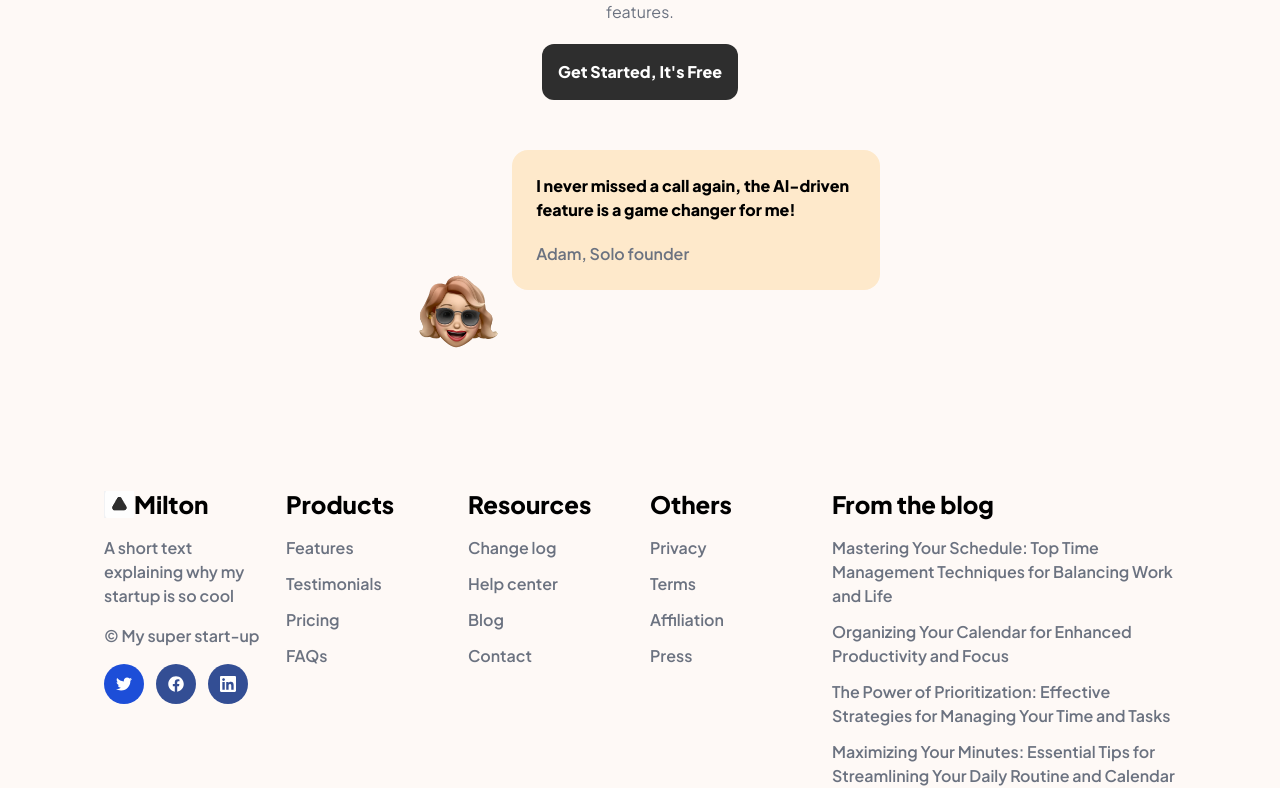
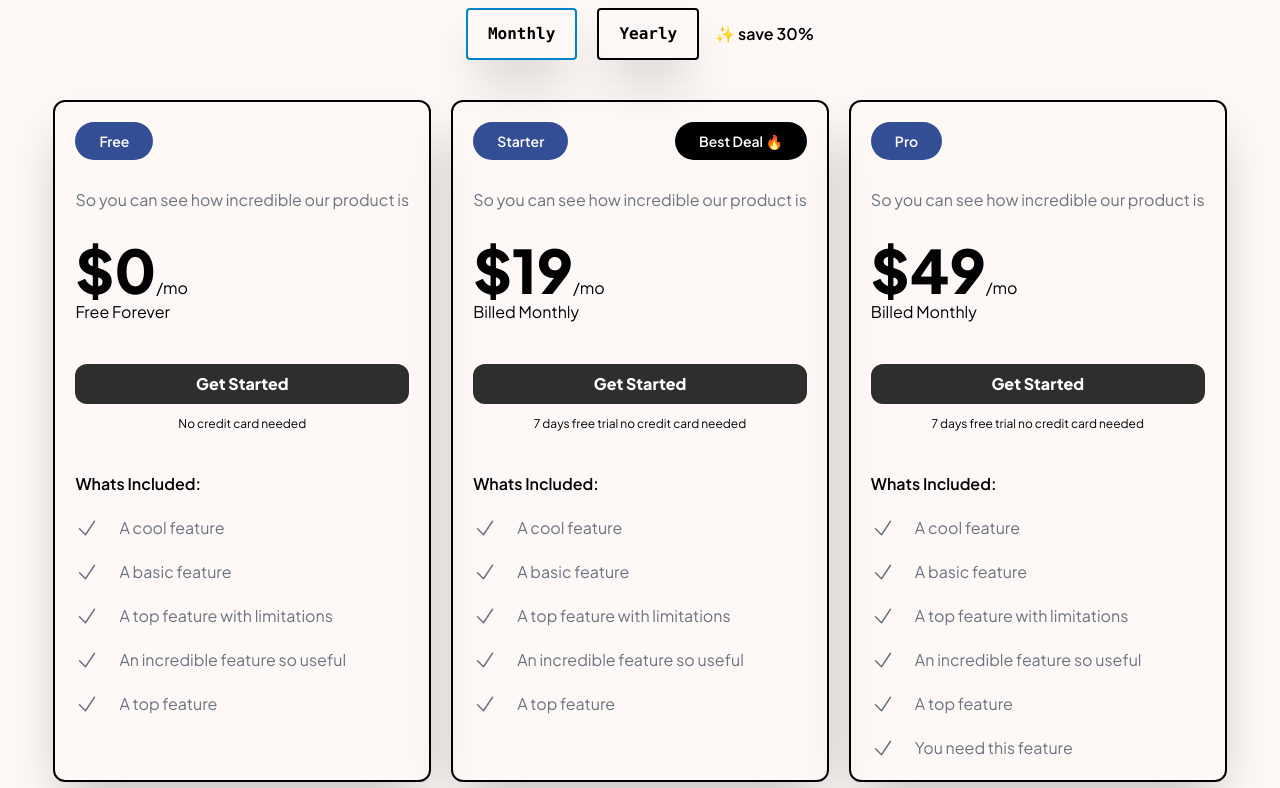
Before and after one commit to ARJ2160/Milton-Framer-Template, a React (Vite) app: page / in a window 1280 px wide. Shown: the part 5970-6758 px from the top of the page. Built offline with nearby package versions, Linux system fonts and the light colour scheme.

Commit message:
Add Pricing Section

```diff
--- a/data/data.ts
+++ b/data/data.ts
@@ -1,13 +1,16 @@
+// Features
 import FeatureImg1 from "../src/assets/images/Features/Feature1.webp";
 import FeatureImg2 from "../src/assets/images/Features/Feature2.webp";
 import FeatureImg3 from "../src/assets/images/Features/Feature3.webp";
 import FeatureImg4 from "../src/assets/images/Features/Feature4.webp";
 
+// Emojis
 import emojiUser1 from "../src/assets/images/EmojiUser/emojiUser1.webp";
 import emojiUser2 from "../src/assets/images/EmojiUser/emojiUser2.webp";
 import emojiUser3 from "../src/assets/images/EmojiUser/emojiUser3.webp";
 import emojiUser4 from "../src/assets/images/EmojiUser/emojiUser4.webp";
 
+// More Features
 import moreFeatures1 from "../src/assets/images/MoreFeatures/MoreFeatures1.svg";
 import moreFeatures2 from "../src/assets/images/MoreFeatures/MoreFeatures2.svg";
 import moreFeatures3 from "../src/assets/images/MoreFeatures/MoreFeatures3.svg";
@@ -65,45 +68,91 @@ export const data = {
     featureCard: [
       {
         title: "Cross-Device Sync",
-        titleBg: "bg-[]",
         subText:
           "Keep your schedule in sync across all your devices, ensuring seamless access to your calendar, events, and tasks wherever you go.",
         image: moreFeatures1,
       },
       {
         title: "Auto Event Import",
-        titleBg: "bg-[#fee9cb]",
         subText:
           "Automatically import events from emails, social media, and other sources, so you never miss a beat or have to manually input details.",
         image: moreFeatures2,
       },
       {
         title: "Task Delegation",
-        titleBg: "bg-[#cceafd]",
         subText:
           "Easily assign tasks to team members, family, or friends, promoting shared responsibility and seamless collaboration.",
         image: moreFeatures3,
       },
       {
         title: "Voice Command Integration",
-        titleBg: "bg-[#ddf4e4]",
         subText:
           "Quickly create events, set reminders, or reschedule appointments with voice commands, thanks to compatibility with popular virtual assistants.",
         image: moreFeatures4,
       },
       {
         title: "Customizable Alerts",
-        titleBg: "bg-[#fdded6]",
         subText:
           "Personalize notification types and timings for events, tasks, and goals, ensuring you stay on track and informed without feeling overwhelmed.",
         image: moreFeatures5,
       },
       {
         title: "Privacy Protection",
-        titleBg: "bg-[#c39cf6]",
         subText:
           "Safeguard your personal information and event details with our robust security measures, including end-to-end encryption and optional password protection.",
         image: moreFeatures6,
+      },
+    ],
+  },
+  pricing: {
+    upperText: "Pricing and plans 💰",
+    title: "Find the best plan for your needs",
+    timeChoice: ["Monthly", "Yearly"],
+    cardConfig: [
+      {
+        plan: "Free",
+        subText: "So you can see how incredible our product is",
+        monthlyPrice: "0",
+        yearlyPrice: "0",
+        bestDeal: false,
+        features: [
+          "A cool feature",
+          "A basic feature",
+          "A top feature with limitations",
+          "An incredible feature so useful",
+          "A top feature",
+        ],
+      },
+      {
+        plan: "Starter",
+        subText: "So you can see how incredible our product is",
+        monthlyPrice: "19",
+        yearlyPrice: "15",
+        totalYearly: "180",
+        bestDeal: true,
+        features: [
+          "A cool feature",
+          "A basic feature",
+          "A top feature with limitations",
+          "An incredible feature so useful",
+          "A top feature",
+        ],
+      },
+      {
+        plan: "Pro",
+        subText: "So you can see how incredible our product is",
+        monthlyPrice: "49",
+        yearlyPrice: "45",
+        totalYearly: "540",
+        bestDeal: false,
+        features: [
+          "A cool feature",
+          "A basic feature",
+          "A top feature with limitations",
+          "An incredible feature so useful",
+          "A top feature",
+          "You need this feature",
+        ],
       },
     ],
   },
--- a/src/App.tsx
+++ b/src/App.tsx
@@ -6,6 +6,7 @@ import {
   Footer,
   Home,
   MoreFeatures,
+  Pricing,
 } from "./components/index";
 
 function App() {
@@ -15,6 +16,7 @@ function App() {
       <AppImage />
       <Features />
       <MoreFeatures />
+      <Pricing />
       <CTA />
       <Footer />
     </div>
--- a/src/components/Button.tsx
+++ b/src/components/Button.tsx
@@ -4,12 +4,14 @@ import { twMerge } from "tailwind-merge";
 interface ButtonProps {
   children: ReactNode;
   classNames: string;
+  onClick?: (event: any) => void;
 }
 
-export const Button = ({ children, classNames }: ButtonProps) => {
+export const Button = ({ children, classNames, onClick }: ButtonProps) => {
   return (
     <div>
       <button
+        onClick={onClick}
         className={twMerge(
           "text-white font-bold py-2 px-4 rounded",
           classNames
--- /dev/null
+++ b/src/components/Pricing.tsx
@@ -0,0 +1,117 @@
+import { useState } from "react";
+import { data } from "../../data/data";
+import { Button, Chips } from ".";
+
+export const Pricing = () => {
+  const [activeSection, setActiveSection] = useState<"Monthly" | "Yearly">(
+    "Monthly"
+  );
+
+  return (
+    <div className="center-flex flex-col h-fit mt-10">
+      <div className="upperText">{data.pricing.upperText}</div>
+      <div className="headingTitle">{data.pricing.title}</div>
+      <div className="time-choice center-flex gap-5 mt-5">
+        {data.pricing.timeChoice.map((time, i) => {
+          return (
+            <div className="center-flex" key={i}>
+              <Button
+                classNames={`font-semibold font-mono text-black border-2 border-black shadow-2xl px-5 py-3 ${
+                  activeSection === time && "border-sky-600"
+                }`}
+                onClick={() =>
+                  setActiveSection(time === "Monthly" ? "Monthly" : "Yearly")
+                }
+              >
+                {time}
+              </Button>
+              <div>
+                {time === "Yearly" ? (
+                  <div className="font-semibold ml-4">✨ save 30%</div>
+                ) : null}
+              </div>
+            </div>
+          );
+        })}
+      </div>
+      <div className="grid grid-cols-3 mt-10 gap-5">
+        {data.pricing.cardConfig.map((card, i) => {
+          return (
+            <div
+              className="col-span-1 p-5 border-2 border-black rounded-xl shadow-2xl"
+              key={i}
+            >
+              <div className="center-flex !justify-between">
+                <Chips classNames="bg-[#334E94] text-white">{card.plan}</Chips>
+                {card.bestDeal && (
+                  <Chips classNames="bg-black text-white">Best Deal 🔥</Chips>
+                )}
+              </div>
+              <div className="text-gray-500 my-7">{card.subText}</div>
+              <div className="my-5">
+                <span className="text-6xl font-extrabold">{`$${
+                  activeSection === "Monthly"
+                    ? card.monthlyPrice
+                    : activeSection === "Yearly" && card.yearlyPrice
+                }`}</span>
+                /mo
+                <div>
+                  {card.plan !== "Free"
+                    ? `Billed ${
+                        activeSection === "Yearly" && card.plan === "Starter"
+                          ? "$180"
+                          : activeSection === "Yearly" && card.plan === "Pro"
+                          ? "$540"
+                          : ""
+                      } Monthly`
+                    : "Free Forever"}
+                </div>
+              </div>
+              <div className="my-10">
+                <Button classNames="bg-lightGrey text-white center-flex px-10 w-full rounded-xl">
+                  Get Started
+                </Button>
+                <div className="text-xs center-flex mt-3">
+                  {card.plan !== "Free"
+                    ? "7 days free trial no credit card needed"
+                    : "No credit card needed"}
+                </div>
+              </div>
+              <div>
+                <div className="font-semibold">Whats Included:</div>
+                <div>
+                  {card.features.map((feature, key) => {
+                    return (
+                      <div
+                        className="flex items-center mt-5 text-gray-500"
+                        key={key}
+                      >
+                        <div className="mr-5">
+                          <svg
+                            xmlns="http://www.w3.org/2000/svg"
+                            fill="none"
+                            viewBox="0 0 24 24"
+                            strokeWidth={1.5}
+                            stroke="currentColor"
+                            className="w-6 h-6"
+                          >
+                            <path
+                              strokeLinecap="round"
+                              strokeLinejoin="round"
+                              d="M4.5 12.75l6 6 9-13.5"
+                            />
+                          </svg>
+                        </div>
+                        <div>{feature}</div>
+                      </div>
+                    );
+                  })}
+                </div>
+              </div>
+            </div>
+          );
+        })}
+      </div>
+    </div>
+  );
+};
--- a/src/components/index.ts
+++ b/src/components/index.ts
@@ -9,5 +9,6 @@ export { Footer } from "./Footer";
 export { Home } from "./Home";
 export { MoreFeatures } from "./MoreFeatures";
 export { Navbar } from "./Navbar";
+export { Pricing } from "./Pricing";
 export { UserBlob } from "./UserBlob";
 export { WebsiteLogo } from "./WebsiteLogo";
--- a/src/index.css
+++ b/src/index.css
@@ -1,4 +1,4 @@
-@import url("https://fonts.googleapis.com/css2?family=Plus+Jakarta+Sans:wght@400;500;600;800&display=swap");
+@import url('https://fonts.googleapis.com/css2?family=Montserrat:wght@400;500;600&family=Plus+Jakarta+Sans:wght@400;500;600;800&display=swap');
 @tailwind base;
 @tailwind components;
 @tailwind utilities;
```
